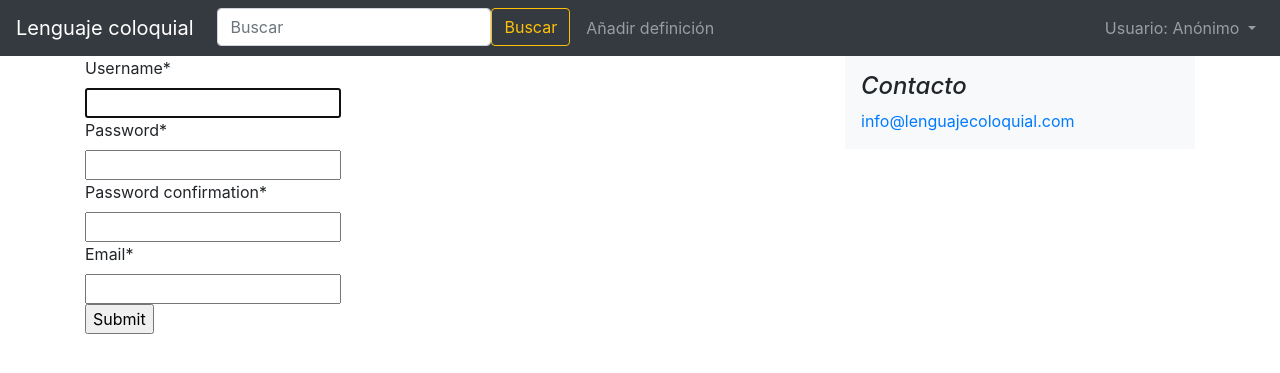
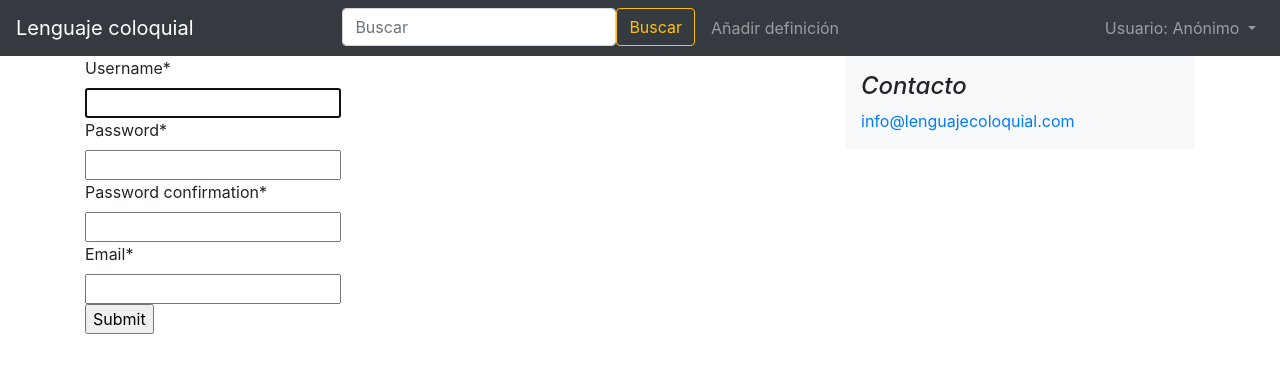
Before and after one commit to bartsanchez/lengcol, a Django app: page /register/ in a window 1280 px wide. Shown: the top 373 px of the page. Run offline with Django 3.2, Linux system fonts and the light colour scheme; some libraries are stand-ins or nearby versions.

Commit message:
Center search box in base template

```diff
--- a/lengcol/lengcol/templates/lengcol/base.html
+++ b/lengcol/lengcol/templates/lengcol/base.html
@@ -22,7 +22,7 @@
         <span class="navbar-toggler-icon"></span>
       </button>
       <div class="collapse navbar-collapse" id="navbarToggler">
-        <ul class="navbar-nav mr-auto">
+        <ul class="navbar-nav m-auto">
           <li class="nav-item mx-2">
             <form class="form-inline" action="{% url 'term-search' %}" method="get">
               <input name="v" class="form-control" type="search" placeholder="Buscar" aria-label="Buscar">
```
